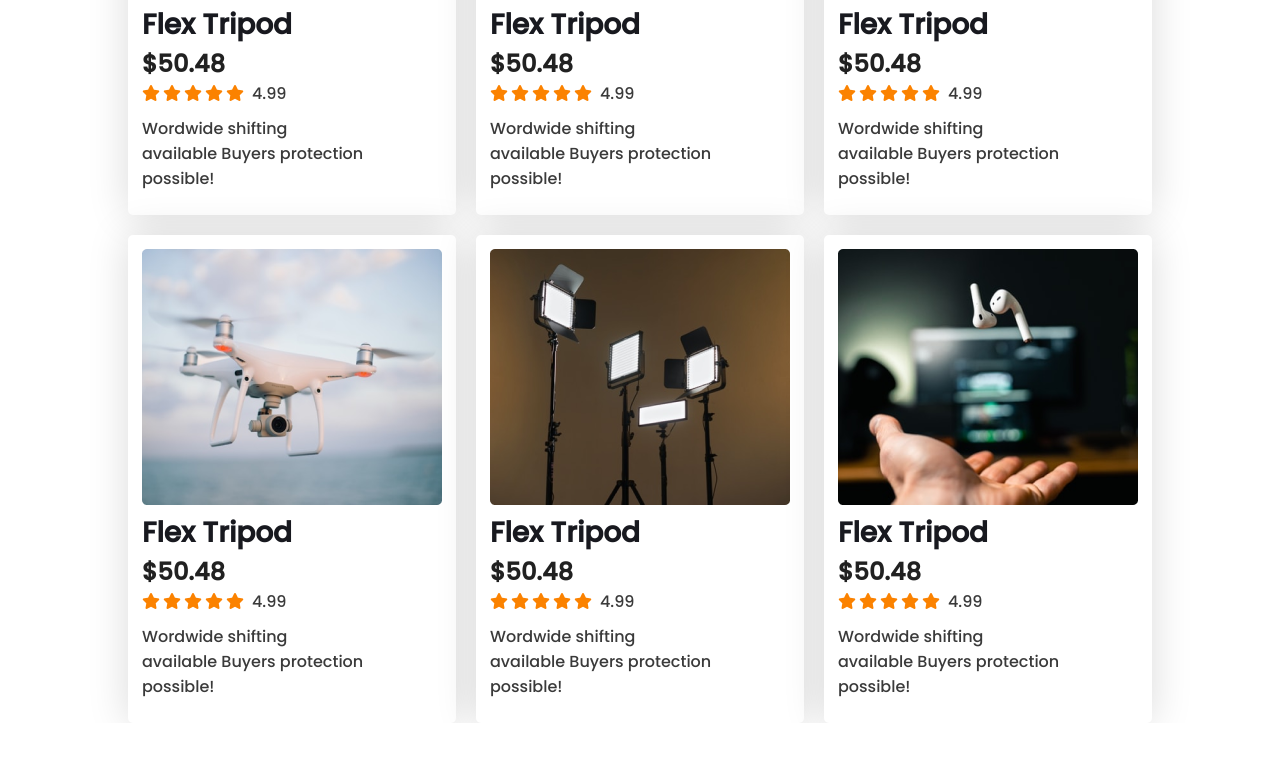
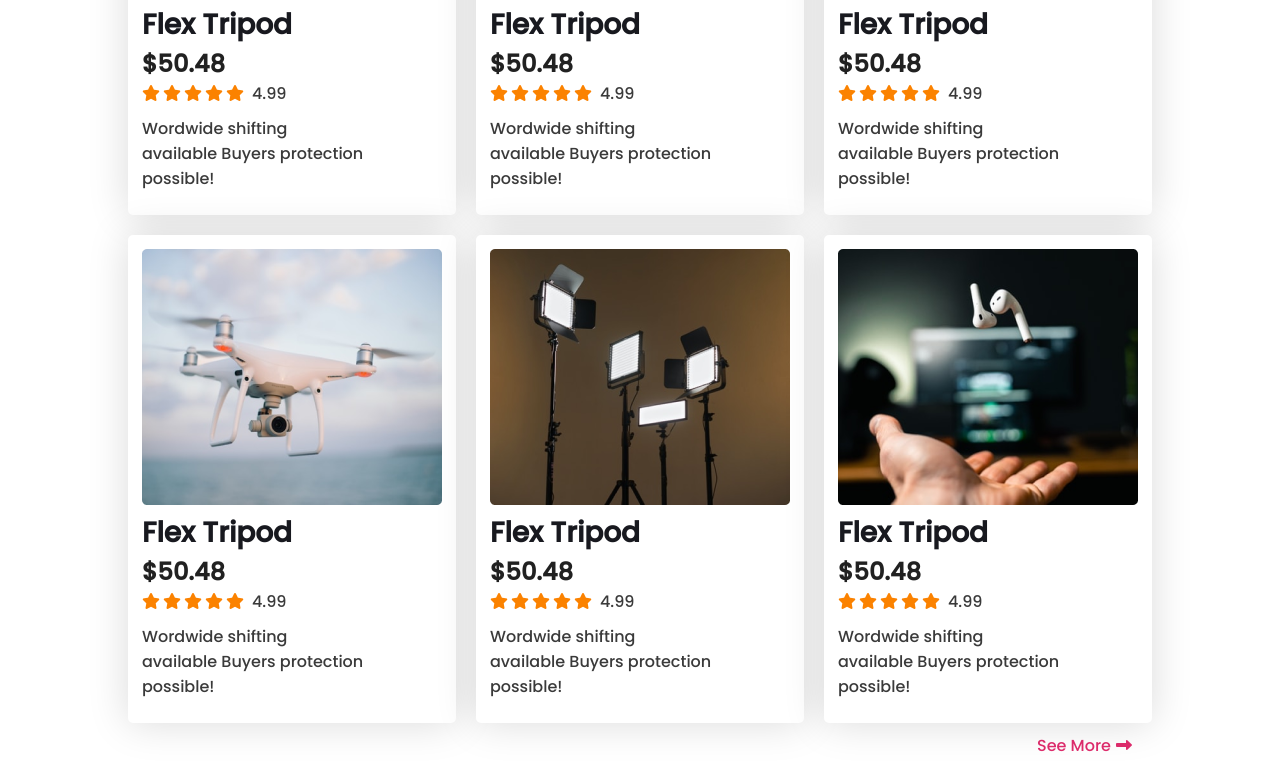
Before and after one commit to heyiamrakib/influencer-products, a plain HTML site: page index.html in a window 1280 px wide. Shown: the part 1742-2510 px from the top of the page. Before the commit the page ends 2465 px from the top, so only its background shows below. Drawn offline with Linux system fonts and the light colour scheme.

Commit message:
see more

```diff
--- a/index.html
+++ b/index.html
@@ -221,6 +221,7 @@
                 </div>
             </div>
         </div>
+        <span class="link">See More<i class="fa-solid fa-right-long"></i></span>
     </section>
 
 
--- a/style.css
+++ b/style.css
@@ -108,17 +108,17 @@ header {
 .popular-collection {
   width: 80%;
   margin: auto;
-  height: 100vh;
+
 }
 .popular-collection h1 {
   text-align: center;
   margin: 20px 0;
   margin-bottom: 30px;
 }
-.popular-collection-items{
-    display: grid;
-    grid-template-columns: repeat(3, 1fr);
-    gap: 20px;
+.popular-collection-items {
+  display: grid;
+  grid-template-columns: repeat(3, 1fr);
+  gap: 20px;
 }
 .popular-collection-card {
   padding: 14px 14px;
@@ -163,6 +163,17 @@ header {
   font-size: 16px;
   color: var(--font);
 }
+  .link {
+    color: var(--button);
+    font-size: 16px;
+    border-radius: 50px;
+    width: 115px;
+    float: right;
+    margin: 10px 0;
+}
+.link i{
+  margin-left: 5px;
+}
 /* Media part */
 @media screen and (max-width: 687px) {
   header {
@@ -184,6 +195,9 @@ header {
   }
   .section-container {
     flex-direction: column-reverse;
+  }
+  .popular-collection-items {
+    grid-template-columns: repeat(1, 1fr);
   }
 }
 @media screen and (min-width: 688px) and (max-width: 992px) {
@@ -207,4 +221,7 @@ header {
   .section-container {
     flex-direction: column-reverse;
   }
+  .popular-collection-items {
+    grid-template-columns: repeat(2, 1fr);
+  }
 }
```
